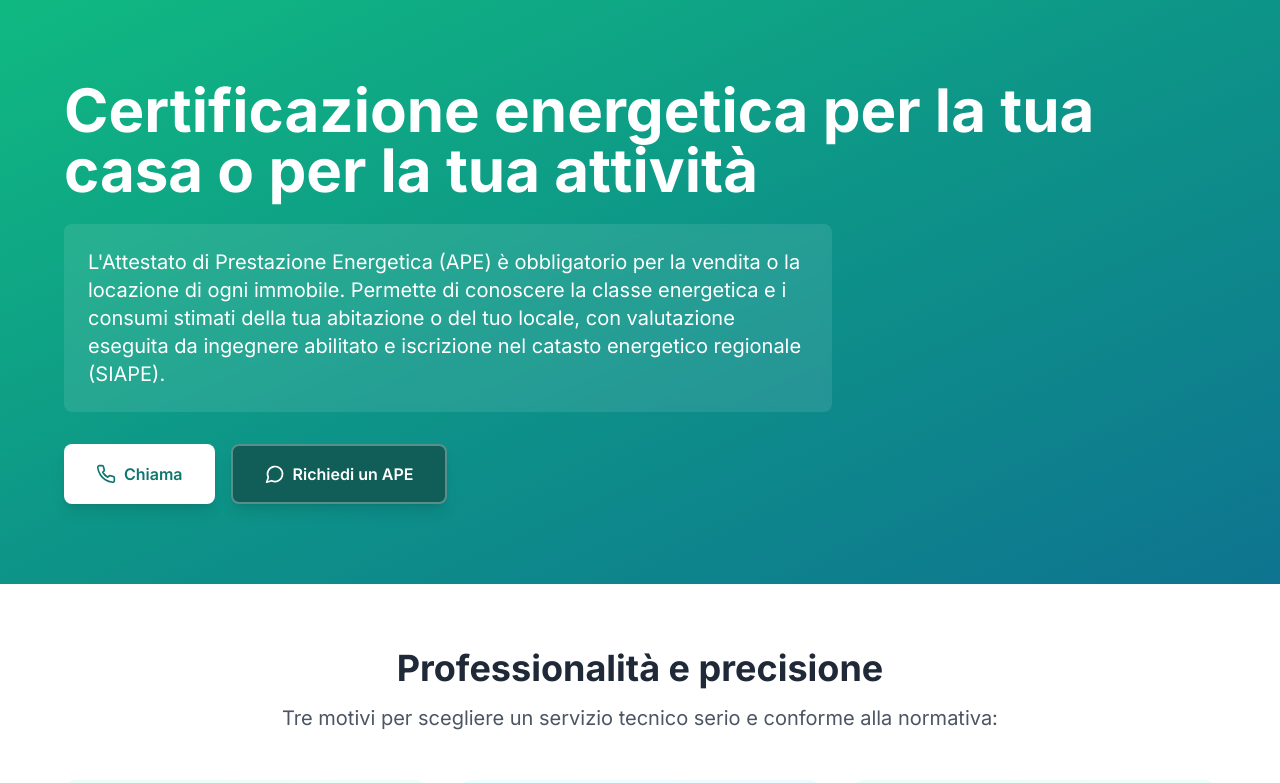
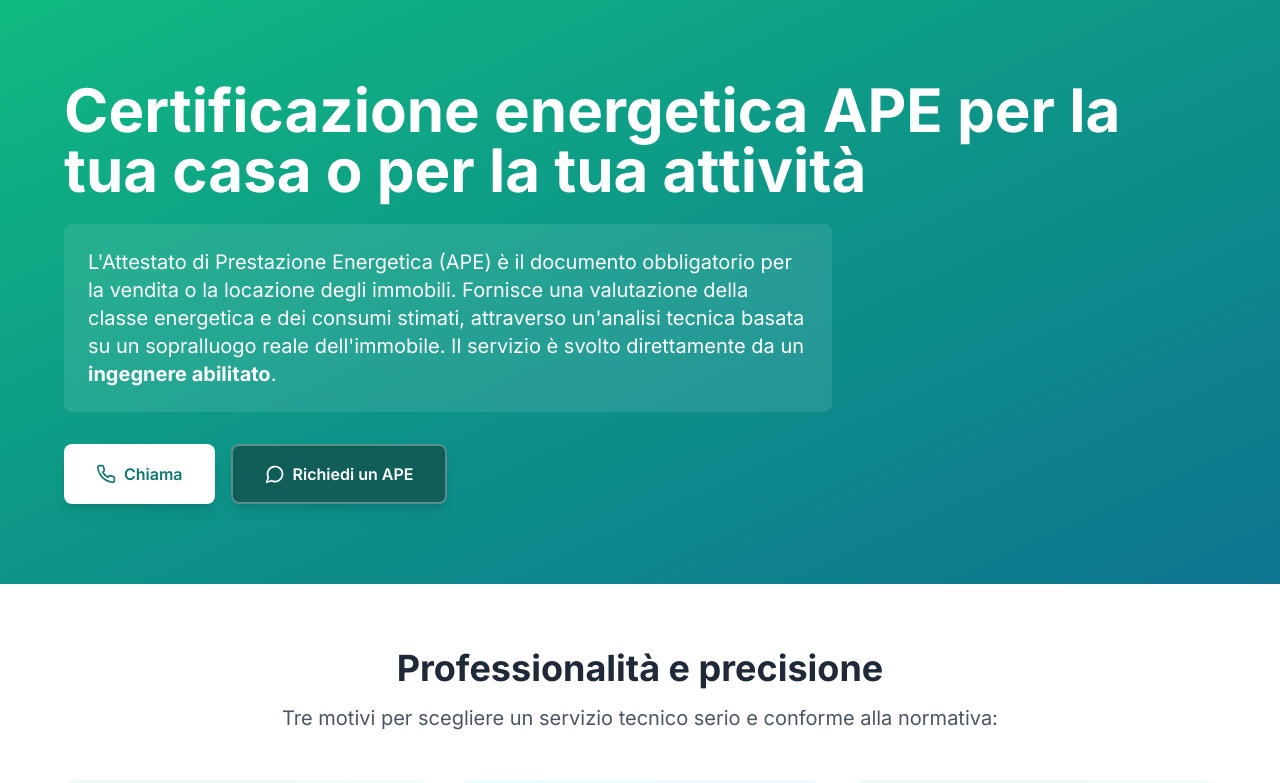
Before and after one commit to riccardob7/APE-certificazione-energetica, a React (Vite) app: page / in a window 1280 px wide. Shown: the top 783 px of the page. Built offline with nearby package versions, Linux system fonts and the light colour scheme.

Commit message:
Update App.tsx

```diff
--- a/src/App.tsx
+++ b/src/App.tsx
@@ -48,12 +48,12 @@ function App() {
       <section className="relative bg-gradient-to-br from-emerald-500 via-teal-600 to-cyan-700 text-white py-20 px-6">
         <div className="max-w-6xl mx-auto">
           <h1 className="text-4xl md:text-6xl font-bold mb-6 leading-tight">
-            Certificazione energetica per la tua casa o per la tua attività
+            Certificazione energetica APE per la tua casa o per la tua attività
           </h1>
           <div className="bg-white/10 backdrop-blur-sm rounded-lg p-6 mb-8 max-w-3xl">
             <p className="text-lg md:text-xl leading-relaxed">
-              L'Attestato di Prestazione Energetica (APE) è obbligatorio per la vendita o la locazione di ogni immobile.
-              Permette di conoscere la classe energetica e i consumi stimati della tua abitazione o del tuo locale, con valutazione eseguita da ingegnere abilitato e iscrizione nel catasto energetico regionale (SIAPE).
+              L'Attestato di Prestazione Energetica (APE) è il documento obbligatorio per la vendita o la locazione degli immobili.
+              Fornisce una valutazione della classe energetica e dei consumi stimati, attraverso un'analisi tecnica basata su un sopralluogo reale dell'immobile. Il servizio è svolto direttamente da un <strong>ingegnere abilitato</strong>.
             </p>
           </div>
           <div className="flex flex-col sm:flex-row gap-4">
```
